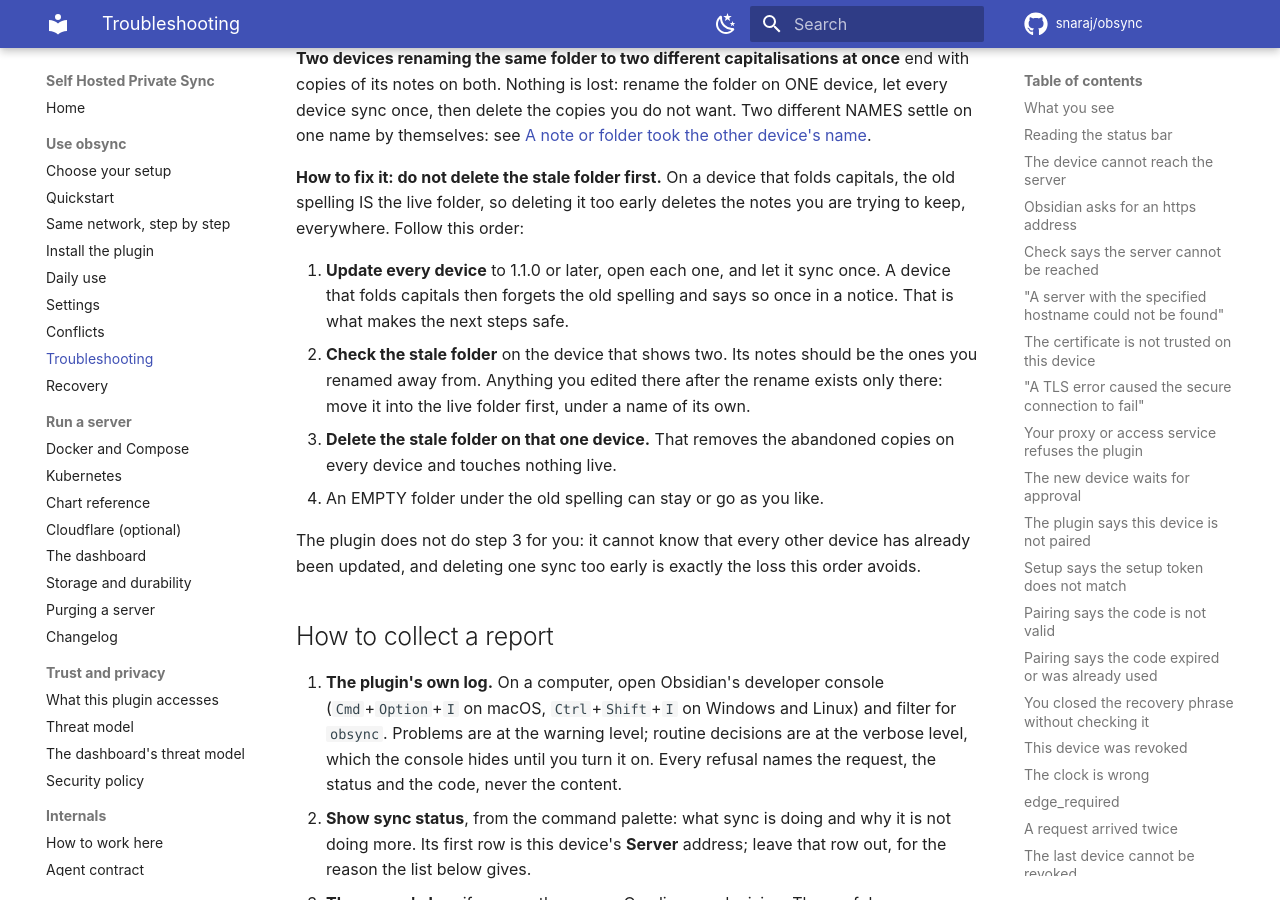
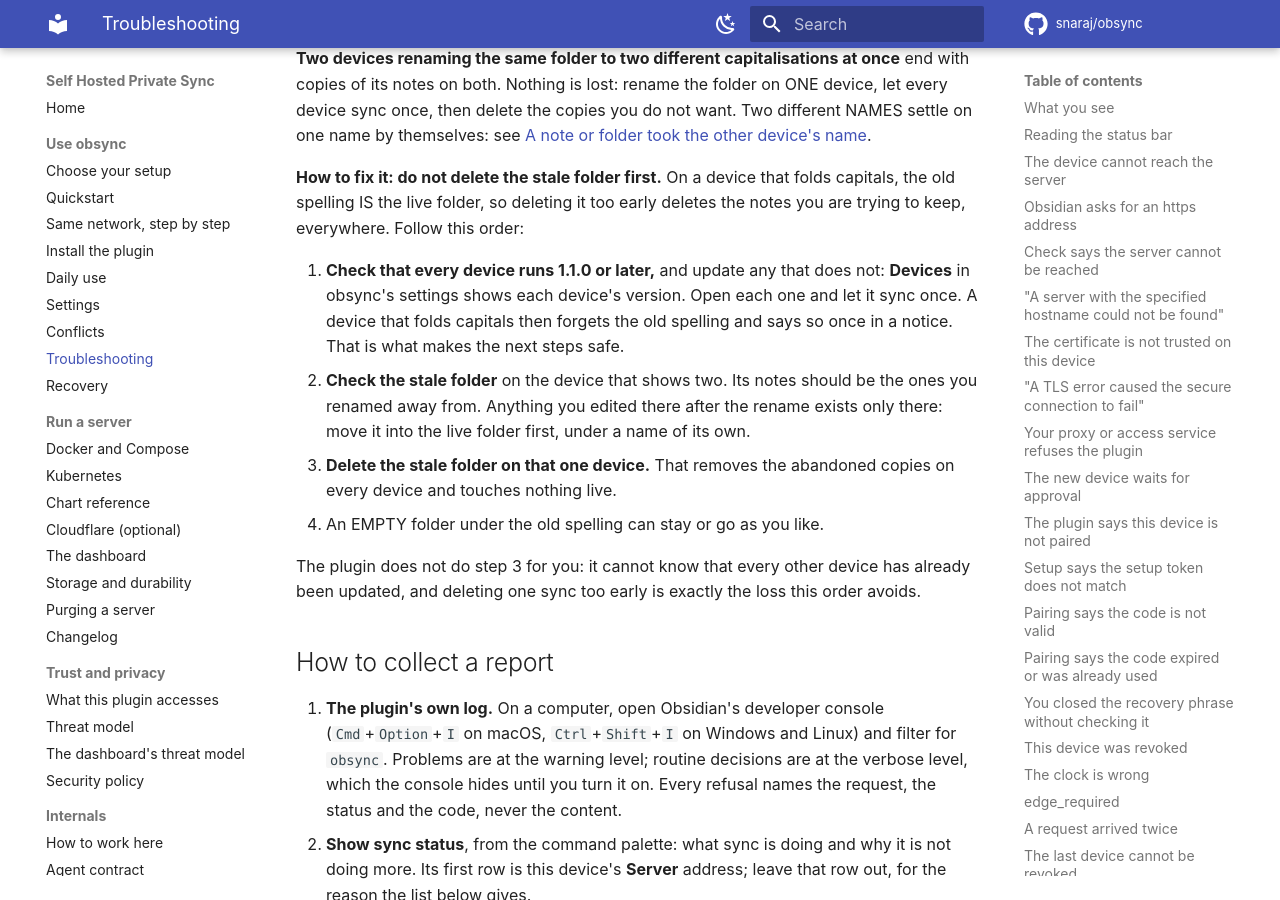
Before and after one commit to snaraj/obsync, an MkDocs documentation site: the page built from docs/troubleshooting.md, in a window 1280 px wide and 900 px high, scrolled down 23322 px. Built offline with MkDocs 1.6.1 and Material for MkDocs 9.7.7, drawn with Linux system fonts in a browser that asks for light colours; comment, search, counter and statistics services are not loaded.

Commit message:
Word the case-ghost notice as a check a 1.1.4 fleet already passes (#165)
Problem. The folders lane's residual 8: the notice a device gives when it
forgets a folder's old capitalisation still told the user to "update every
device first", false for a fleet already on 1.1.4 (the confusion #165 fixed
in the other folder-case notice).

Mechanism. The safety condition behind the order is that every device that
folds capitals has forgotten the old spelling before the stale folder's
tombstones arrive, which a device does from 1.1.0 once it has synced. The
notice now states that condition, and a mixed fleet still reads the order it
needs: "... delete the stale one there only once every device runs obsync
1.1.0 or later and has synced once since updating -- see Troubleshooting,
"Two folders that differ only in capitalisation"." Troubleshooting step 1 says
the same, and where to read each device's version (Devices).

Evidence.
- case-rename.test.mjs: the scan's ghost test pins the exact notice.
- Clean suite: 1463 at this commit and at the lane head (base 1443).
- Mutants M2340 1/1463 (failing/total, full suite, run.sh; all killed, 0 cancelled).

Per platform: the notice only fires on a device that folds case (macOS,
Windows); wording only. Compatibility: none affected.

+/- (excluding mutant diffs): docs/troubleshooting.md +5/-3; plugin/src/sync/engine.ts +2/-2; plugin/test/case-rename.test.mjs +9/-4. Total +16/-9. Mutant diffs: 1 files (1 new, 0 re-cut).

- Opus5.5

```diff
--- a/docs/troubleshooting.md
+++ b/docs/troubleshooting.md
@@ -871,9 +871,11 @@
 folds capitals, the old spelling IS the live folder, so deleting it too early
 deletes the notes you are trying to keep, everywhere. Follow this order:
 
-1. **Update every device** to 1.1.0 or later, open each one, and let it sync
-   once. A device that folds capitals then forgets the old spelling and says
-   so once in a notice. That is what makes the next steps safe.
+1. **Check that every device runs 1.1.0 or later,** and update any that does
+   not: **Devices** in obsync's settings shows each device's version. Open each
+   one and let it sync once. A device that folds capitals then forgets the old
+   spelling and says so once in a notice. That is what makes the next steps
+   safe.
 2. **Check the stale folder** on the device that shows two. Its notes should
    be the ones you renamed away from. Anything you edited there after the
    rename exists only there: move it into the live folder first, under a name
```
Also changed, not shown: 3 other files.
